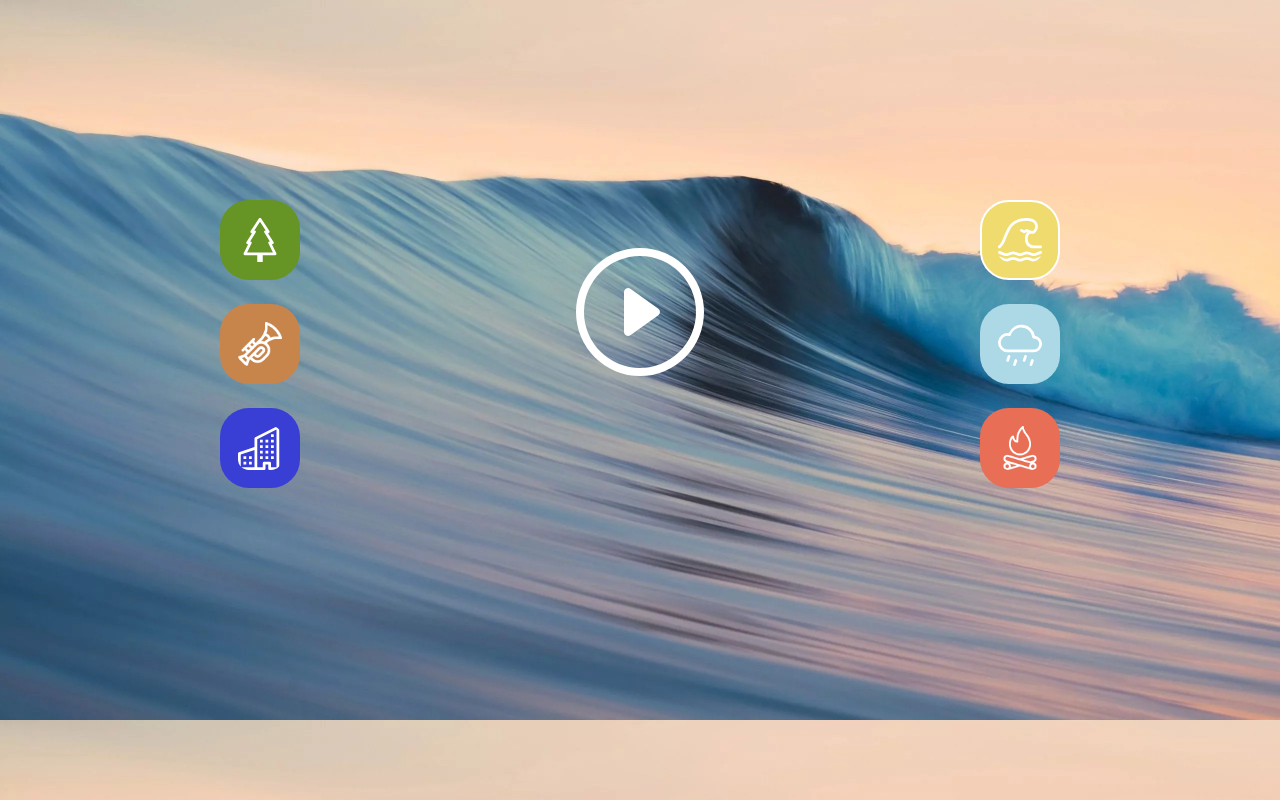
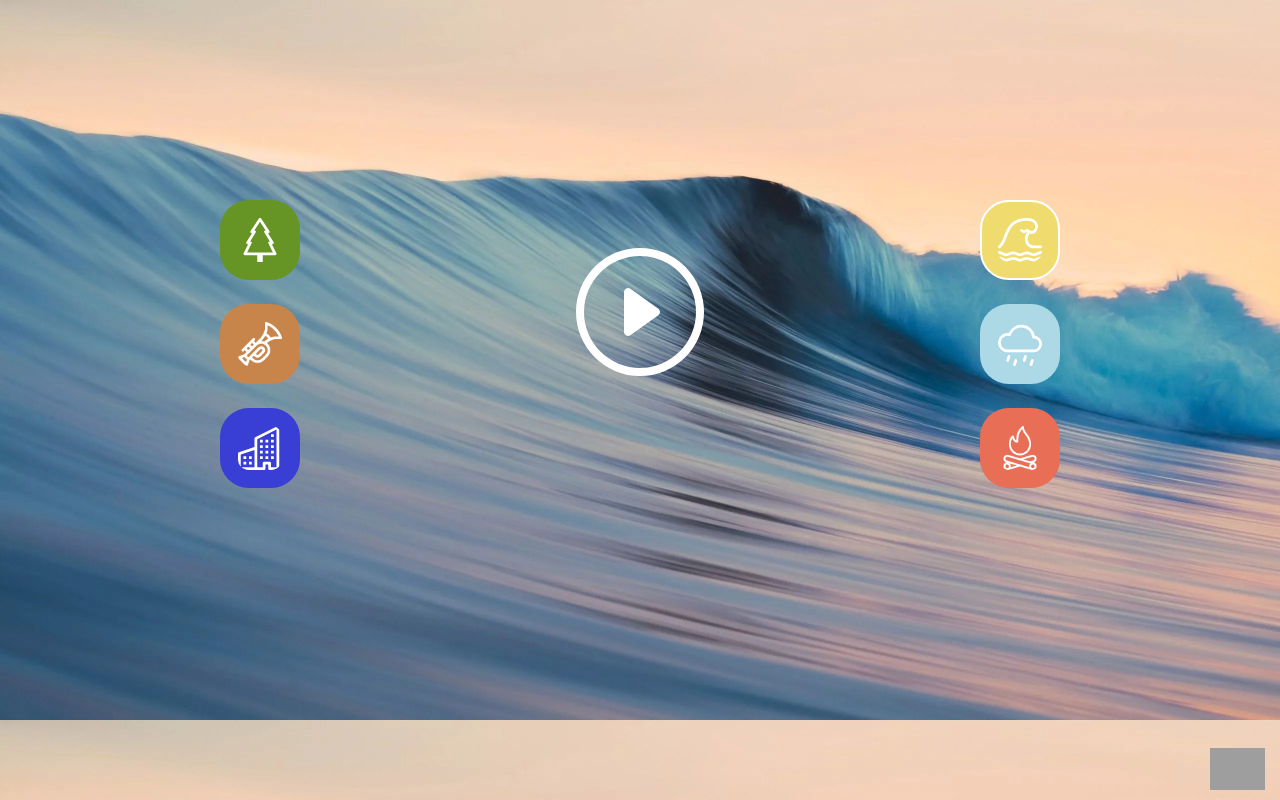
Before and after one commit to brunommbruno/relaxme, a React (Create React App) app: page / in a window 1280 px wide. Built offline with nearby package versions, Linux system fonts and the light colour scheme; grey boxes are pictures that could not be loaded.

Commit message:
added github link

```diff
--- a/src/App.js
+++ b/src/App.js
@@ -161,6 +161,22 @@ class App extends Component {
               />
             </Col>
           </Row>
+          <a
+            href="https://github.com/brunommbruno/relaxme"
+            target="_blank"
+            rel="noreferrer"
+          >
+            <img
+              src="https://image.flaticon.com/icons/png/512/25/25231.png"
+              style={{
+                height: "2.6rem",
+                position: "absolute",
+                bottom: 10,
+                right: 15,
+              }}
+              alt="github logo"
+            />
+          </a>
         </Container>
       </div>
     );
```
